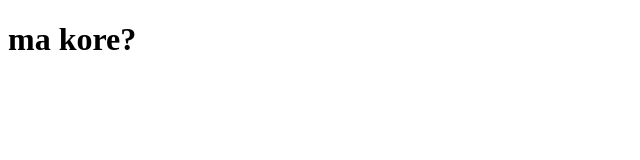
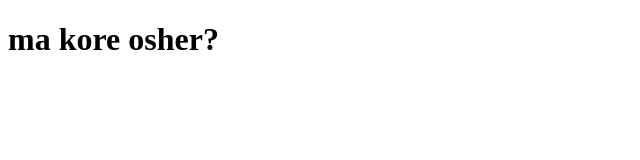
Before and after one commit to yaniv098/project2, a website: page index.html in a window 1280 px wide. Shown: the whole page, without its empty margins (0-640 px from the left). Drawn offline with Linux system fonts and the light colour scheme.

Commit message:
test osher added

```diff
--- a/index.html
+++ b/index.html
@@ -5,6 +5,6 @@
     <title>test</title>
   </head>
   <body>
-    <h1>ma kore?</h1>
+    <h1>ma kore osher?</h1>
   </body>
 </html>
```
